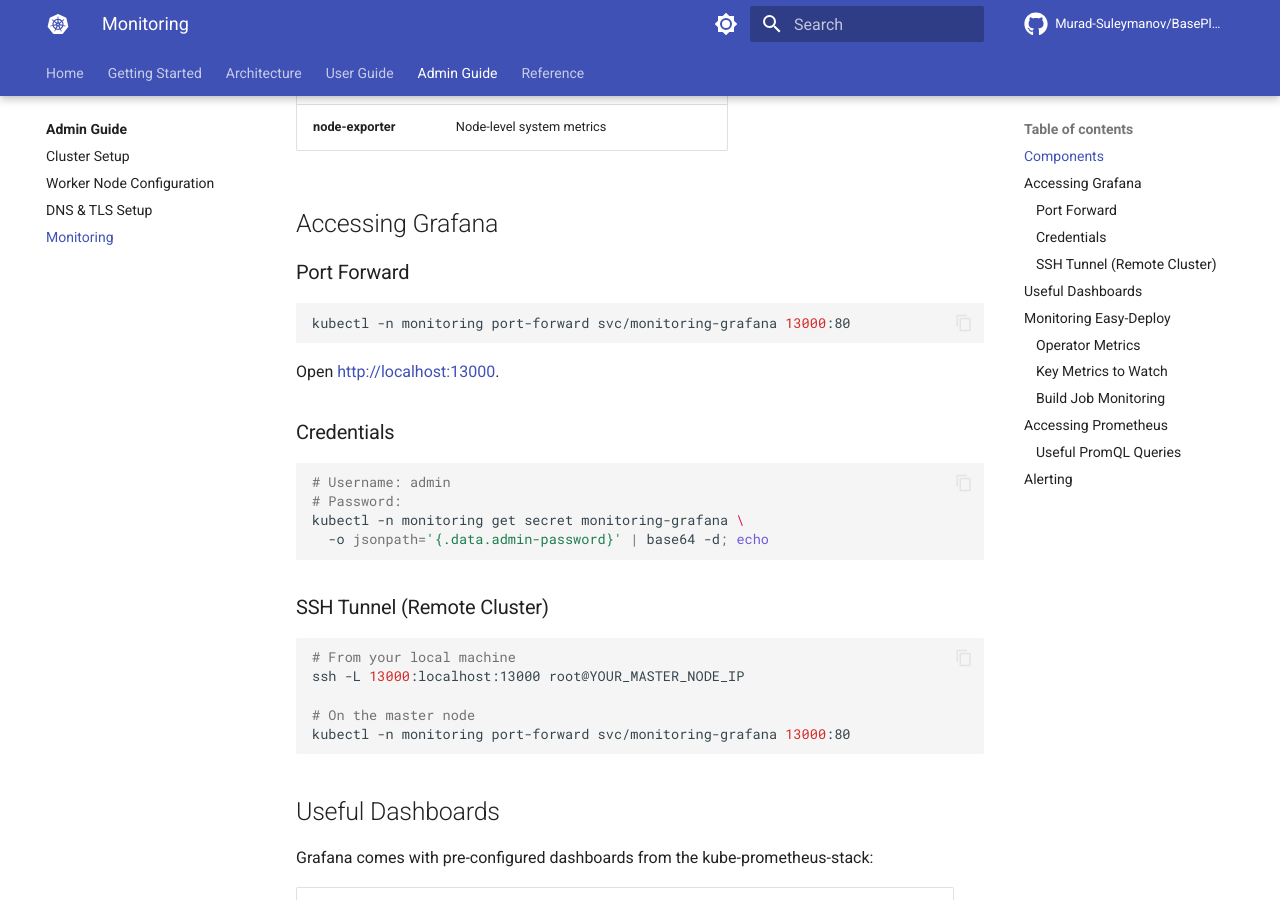
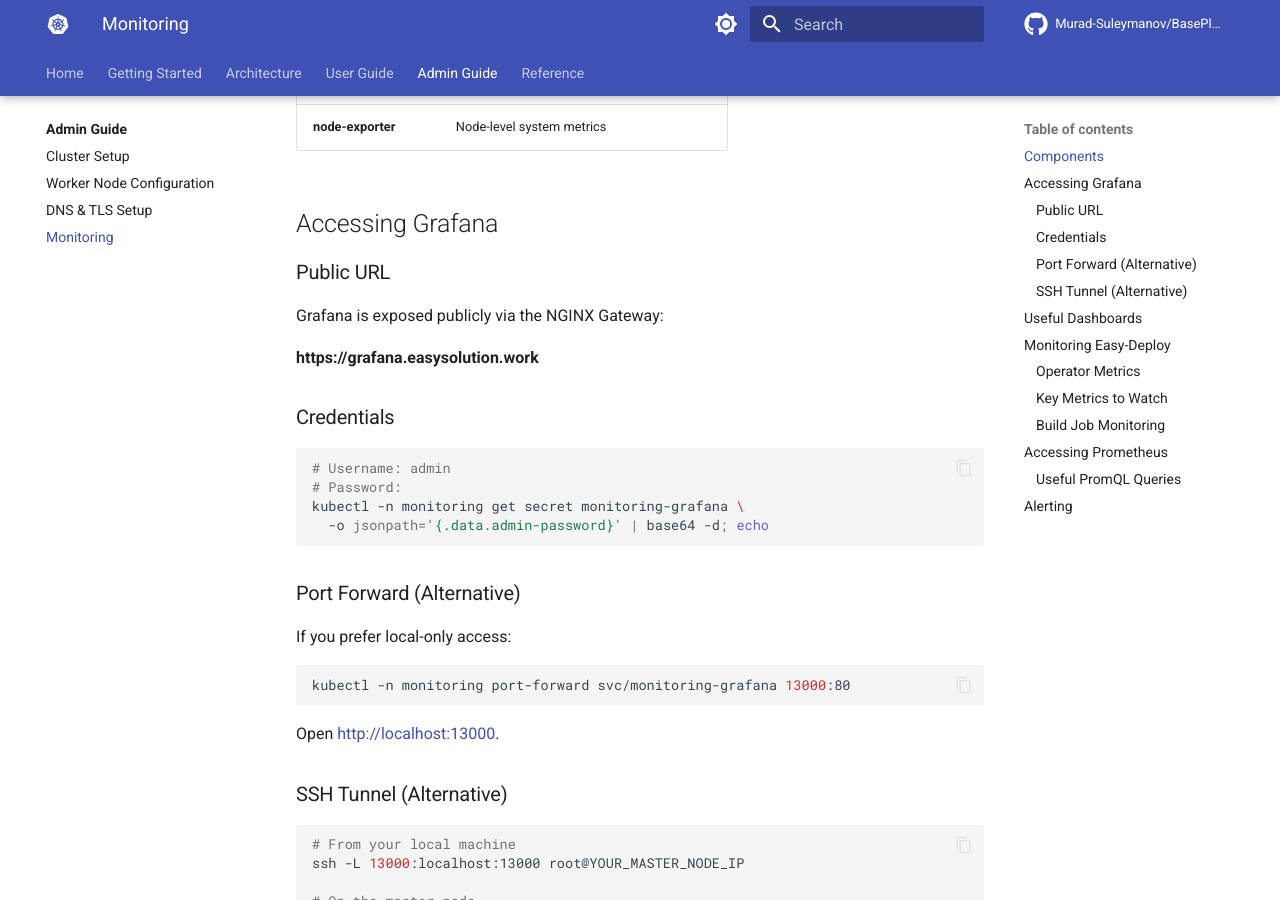
Before and after one commit to Murad-Suleymanov/BasePlate, an MkDocs documentation site: the page built from docs/admin-guide/monitoring.md, in a window 1280 px wide and 900 px high, scrolled down 493 px. Built offline with MkDocs 1.6.1 and Material for MkDocs 9.7.7, drawn with Linux system fonts in a browser that asks for light colours; comment, search, counter and statistics services are not loaded.

Commit message:
docs: update Grafana access to public URL grafana.easysolution.work

````diff
--- a/docs/admin-guide/monitoring.md
+++ b/docs/admin-guide/monitoring.md
@@ -14,13 +14,11 @@ Easy-Deploy includes Prometheus and Grafana for cluster monitoring, deployed via
 
 ## Accessing Grafana
 
-### Port Forward
+### Public URL
 
-```bash
-kubectl -n monitoring port-forward svc/monitoring-grafana 13000:80
-```
+Grafana is exposed publicly via the NGINX Gateway:
 
-Open [http://localhost:13000](http://localhost:13000).
+**https://grafana.easysolution.work**
 
 ### Credentials
 
@@ -31,7 +29,17 @@ kubectl -n monitoring get secret monitoring-grafana \
   -o jsonpath='{.data.admin-password}' | base64 -d; echo
 ```
 
-### SSH Tunnel (Remote Cluster)
+### Port Forward (Alternative)
+
+If you prefer local-only access:
+
+```bash
+kubectl -n monitoring port-forward svc/monitoring-grafana 13000:80
+```
+
+Open [http://localhost:13000](http://localhost:13000).
+
+### SSH Tunnel (Alternative)
 
 ```bash
 # From your local machine
````
Also changed, not shown: README.md (+4 -2 lines), docs/getting-started/installation.md (+3 -4 lines).
